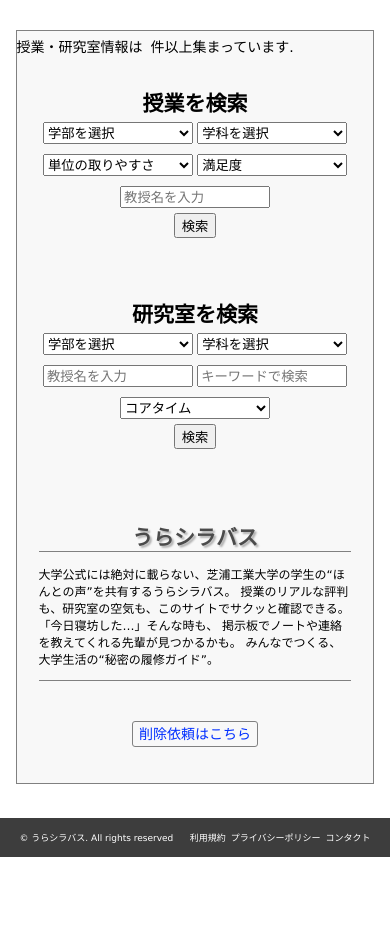
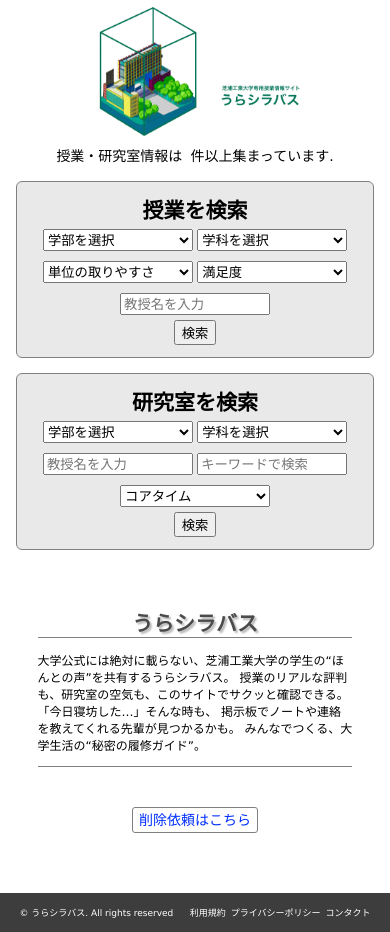
Before and after one commit to origin-world32/urasyllabus, a Node server app: template views/index.ejs in a window 390 px wide. Shown: the part 60-992 px from the top of the page. Before the commit the page ends 917 px from the top, so only its background shows below. Run offline with Node 20, Linux system fonts and the light colour scheme; the template is opened without the code that fills it, so the values that code supplies are empty.

Commit message:
Update index.css

```diff
--- a/public/stylesheets/index.css
+++ b/public/stylesheets/index.css
@@ -1,31 +1,20 @@
-main{
 
-  align-items: center;
-  flex: 1; /* 残りの高さを自動で占有 */
+main .wrapper{
+  background-image: url(/images/69156.jpg);
+
 
 }
-main .wrapper{
-  position: relative;
-  background-size: cover;
-  background-position: center;
-  overflow: hidden;
-}
+
+.all-section{
+  padding-top: 343px;
+  margin: 0 auto;
+  width: 60%;
 
 
-main .wrapper > * {
-  position: relative;
-  z-index: 1;
-}
-
-
-.all-section{
-  margin: 50px auto;
-  width: 60%;
-  background-color: rgba(231, 231, 231, 0.3);
-  border: 1px solid grey;
 }
 .form-number{
   font-size: 17px;
+  text-align: center;
 }
 .form-number span{
   font-size: 23px;
@@ -35,12 +24,17 @@
 
 
 .form-section{
-  padding: 30px 0;
+  width: 60%;
+  margin: 15px auto;
+  padding: 12px 0;
   text-align: center;
+  background-color: rgba(231, 231, 231, 0.9);
+  border: 1px solid grey;
+  border-radius: 6px;
 }
 
 .form-group select, input{
-  width: 25%;
+  width: 40%;
   height: 22px;
   margin: 5px 0;
 
@@ -85,20 +79,60 @@
 
 
 /*ーーーーーーーーーレスポンシブデザインーーーーーーーー*/
+@media (max-width: 1024px) {
+
+  main .wrapper{
+    background-size: contain;  /* 全体表示して見切れ防止 */
+    background-repeat: no-repeat;
+    background-position: top center; /* 必要なら調整 */
+  }
+
+  .all-section{
+    width: 70%;
+    margin: 0 auto;
+    padding-top: 320px;
+  }
+
+
+  .form-section{
+    width: 100%;
+  }
+
+}
+
+
+
+
 @media (max-width: 431px) {
+
+
+
   header .wrapper h2{
     font-size: 18px;
   }
   .form-number{
     font-size: 14px;
   }
-  main .wrapper::before {
-    background-image: none;
+  main {
+    padding: 0;
+    margin-top: 60px;
+
+  }
+  main .wrapper{
+    background-size: contain;  /* 全体表示して見切れ防止 */
+    background-repeat: no-repeat;
+    background-position: top center; /* 必要なら調整 */
   }
   .all-section{
     width: 100%;
-    margin: 10px 0;
+    padding-top: 140px;
   }
+
+  .form-section{
+    width: 100%;
+  }
+
+
   .text-section p{
     font-size: 12px;
   }
```
